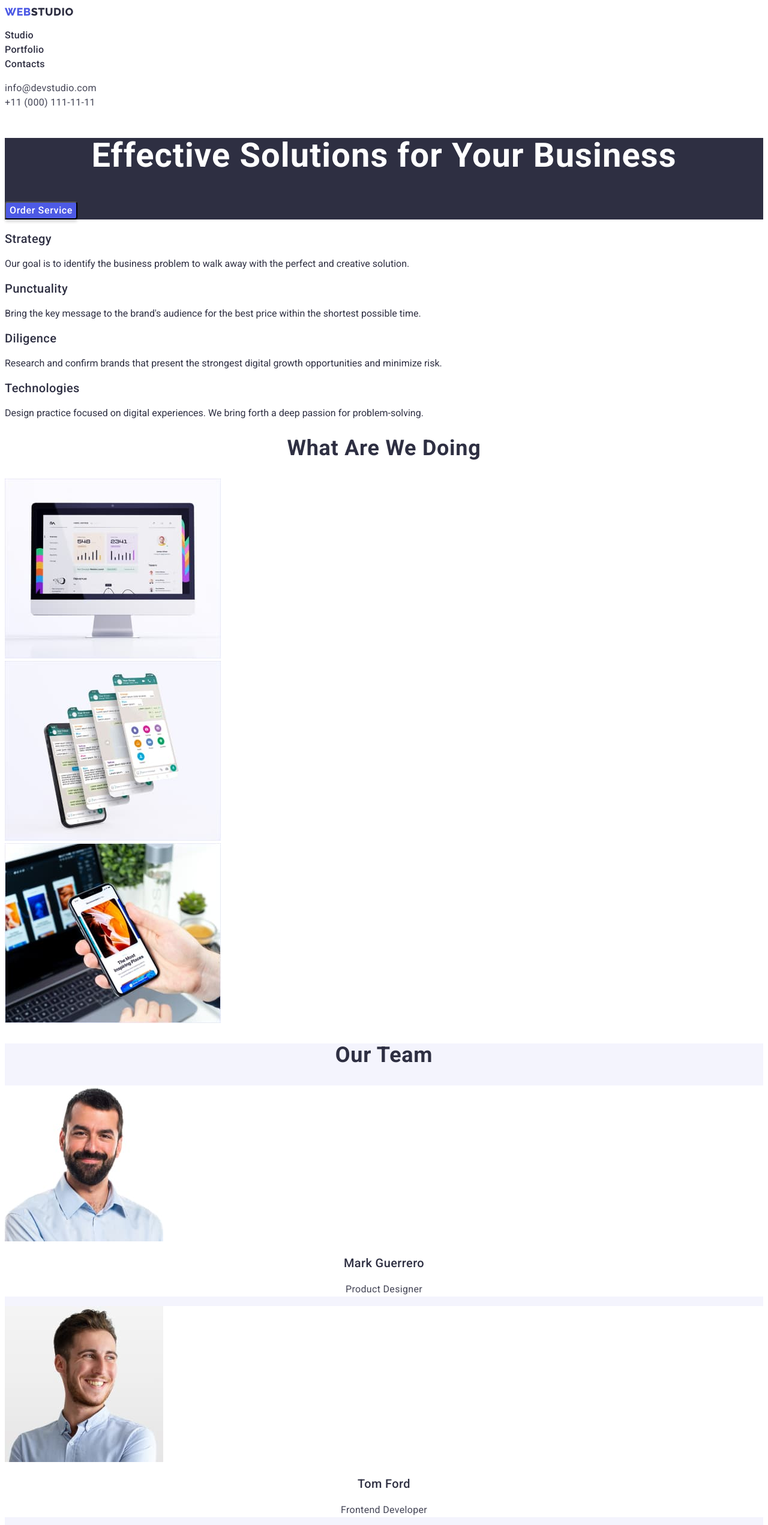
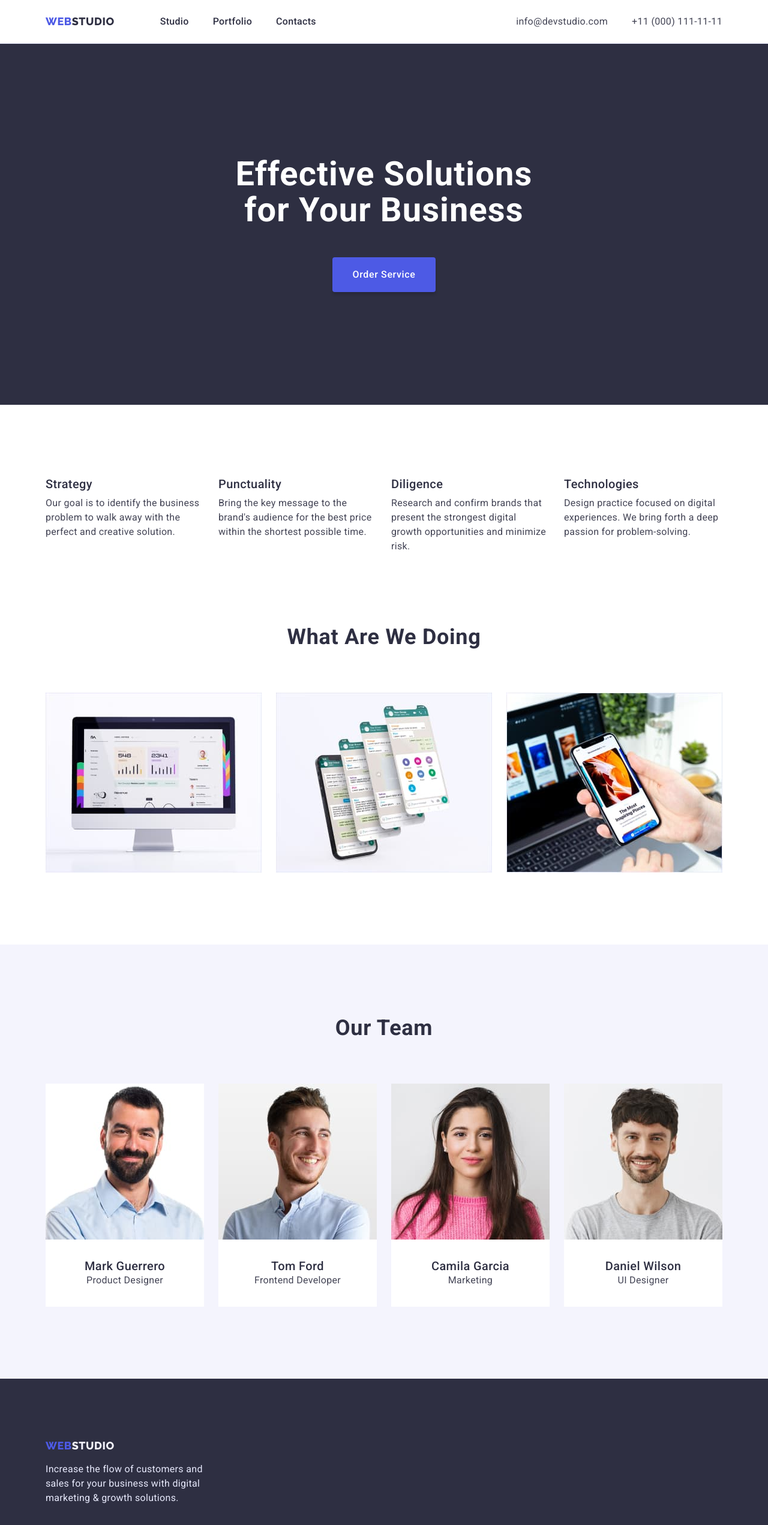
Before and after one commit to Oknehcvotil/goit-markup-hw-03, a plain HTML site: page index.html in a window 1280 px wide. Shown: the top 2543 px of the page at 60% size. Drawn offline with nearby package versions, Linux system fonts and the light colour scheme.

Commit message:
third hw
Finished all tasks

```diff
--- a/css/styles.css
+++ b/css/styles.css
@@ -13,6 +13,32 @@
   --success-message: #31d0aa;
   --active-color: #404bbf;
   --hero-button-background: #4d5ae5;
+  --padding-content: 0 15px;
+}
+
+/* BASIC */
+
+h1,
+h2,
+h3,
+p,
+ul {
+  margin: 0;
+  padding: 0;
+}
+
+img {
+  display: block;
+  max-width: 100%;
+}
+
+.bt {
+  border: 1px solid transparent;
+  cursor: pointer;
+}
+
+.section {
+  padding: 120px 0;
 }
 
 body {
@@ -21,9 +47,35 @@ body {
   background-color: #ffff;
 }
 
-/* STUDIO */
+.container {
+  max-width: 1158px;
+  width: 100%;
+  padding: var(--padding-content);
+  margin: 0 auto;
+}
+
+.text {
+  color: var(--text-color, black);
+  font-size: 16px;
+  line-height: 1.5;
+  letter-spacing: 0.02em;
+}
 
 /* HEAD */
+
+.head {
+  border-bottom: 1px solid var(--accent-color);
+}
+
+.head-container {
+  align-items: center;
+  display: flex;
+}
+
+.head-nav {
+  display: flex;
+  align-items: center;
+}
 
 .links {
   text-decoration: none;
@@ -38,18 +90,28 @@ body {
   line-height: 1.3;
   letter-spacing: 0.03em;
   text-transform: uppercase;
+  margin-right: 76px;
 }
 
 .logo-studio {
   color: var(--dark-grey, black);
 }
 
+.head-nav-list {
+  display: flex;
+}
+
 .list {
-  padding: 0;
   list-style: none;
 }
 
+.head-nav-item:not(:last-child) {
+  margin-right: 40px;
+}
+
 .head-nav-link {
+  display: block;
+  padding: 24px 0;
   font-weight: var(--font-medium);
   font-size: 16px;
   line-height: 1.5;
@@ -58,6 +120,15 @@ body {
 
 .adress {
   font-style: normal;
+  margin-left: auto;
+}
+
+.adress-list {
+  display: flex;
+}
+
+.adress-item:not(:last-child) {
+  margin-right: 40px;
 }
 
 .adress-link {
@@ -74,10 +145,20 @@ body {
   color: var(--active-color);
 }
 
+/* Webstudio */
 /* MAIN */
 
+/* HERO BLOCK */
 .hero-studio {
   background-color: var(--dark-grey, black);
+  padding: 188px 0;
+  text-align: center;
+}
+
+.hero-studio-title {
+  max-width: 496px;
+  width: 100%;
+  margin: 0 auto 48px;
 }
 
 .hero-studio-title,
@@ -94,21 +175,32 @@ body {
   display: none;
 }
 
-.bt {
-  cursor: pointer;
-}
-
-.hero-studio-bt,
-.hero-portfolio-bt {
+.hero-studio-bt {
+  padding: 16px 32px;
+  box-shadow: 0px 4px 4px rgba(0, 0, 0, 0.15);
+  border-radius: 4px;
+  background: var(--hero-button-background);
+  color: #ffffff;
   font-family: 'Roboto', sans-serif;
   font-weight: var(--font-medium);
-  background: var(--hero-button-background);
-  box-shadow: 0px 4px 4px rgba(0, 0, 0, 0.15);
-  border-radius: 4px;
   font-size: 16px;
   line-height: 1.5;
   letter-spacing: 0.04em;
-  color: #ffffff;
+}
+
+.hero-studio-bt:hover,
+.hero-studio-bt:focus {
+  background: var(--active-color);
+  box-shadow: 0px 3px 1px rgba(0, 0, 0, 0.1), 0px 2px 1px rgba(0, 0, 0, 0.08),
+    0px 2px 2px rgba(0, 0, 0, 0.12);
+  color: var(--white-color);
+}
+
+/* 2ND Block */
+
+.adventages-list {
+  display: flex;
+  gap: 24px;
 }
 
 .adventages-title,
@@ -121,12 +213,50 @@ body {
   text-transform: capitalize;
 }
 
+.adventages-item {
+  flex-basis: calc((100% - 72px) / 4);
+}
+
+.adventages-item-ttl {
+  margin-bottom: 8px;
+}
+
 .adventages-item-ttl,
 .team-list-title {
   font-weight: var(--font-medium);
   font-size: 20px;
   line-height: 1.2;
   letter-spacing: 0.02em;
+}
+
+/* 3D BLOCK */
+
+.projects-studio {
+  padding-top: 0;
+}
+
+.projects-studio-title {
+  margin-bottom: 72px;
+}
+
+.projects-studio-list {
+  display: flex;
+  justify-content: space-between;
+}
+
+/* 4D BLOCK */
+
+.team-title {
+  margin-bottom: 72px;
+}
+
+.team-list {
+  display: flex;
+  justify-content: space-between;
+}
+
+.team-list-content {
+  padding: 32px 16px;
 }
 
 .team-list-title {
@@ -137,14 +267,6 @@ body {
   text-align: center;
 }
 
-.txt,
-.project-subtitle {
-  color: var(--text-color, black);
-  font-size: 16px;
-  line-height: 1.5;
-  letter-spacing: 0.02em;
-}
-
 .team {
   background-color: var(--light-mode);
 }
@@ -153,25 +275,26 @@ body {
   background-color: var(--white-color);
 }
 
-/* FOOTER */
+/* PORTFOLIO */
 
-.footer {
-  background-color: var(--dark-grey);
+.portfolio-hero-section {
+  padding-top: 96px;
 }
 
-.footer-logo-studio {
-  color: var(--light-mode);
+.menu-portfolio-list {
+  display: flex;
+  justify-content: center;
+  margin: 0 auto 72px;
 }
 
-.footer-subtitle {
-  color: var(--accent-color);
+.menu-portfolio-item:not(:last-child) {
+  margin-right: 24px;
 }
 
-/* PORTFOLIO */
-
 .menu-portfolio-bt {
+  padding: 12px 24px;
   background: var(--light-mode);
-  border: 1px solid #e7e9fc;
+  border-color: var(--accent-color);
   color: var(--hero-button-background);
   border-radius: 4px;
   font-weight: var(--font-medium);
@@ -182,18 +305,55 @@ body {
 
 .menu-portfolio-bt-active,
 .menu-portfolio-bt:hover,
-.menu-portfolio-bt:focus,
-.hero-studio-bt:hover,
-.hero-studio-bt:focus {
+.menu-portfolio-bt:focus {
   background: var(--active-color);
+  border-color: var(--active-color);
   box-shadow: 0px 3px 1px rgba(0, 0, 0, 0.1), 0px 2px 1px rgba(0, 0, 0, 0.08),
     0px 2px 2px rgba(0, 0, 0, 0.12);
   color: var(--white-color);
 }
 
+.projects-list {
+  display: flex;
+  flex-wrap: wrap;
+  justify-content: space-between;
+  row-gap: 48px;
+}
+
+.project-item {
+  border: 1px solid #e7e9fc;
+}
+
+.project-item-content {
+  padding: 32px 16px;
+}
+
 .projects-title {
+  margin-bottom: 8px;
   font-weight: var(--font-medium);
   font-size: 20px;
   line-height: 1.2;
   letter-spacing: 0.02em;
 }
+
+/* FOOTER */
+
+.footer {
+  background-color: var(--dark-grey);
+  padding: 100px 0;
+}
+
+.footer-container .logo {
+  display: block;
+  margin: 0 0 16px;
+}
+
+.footer-logo-studio {
+  color: var(--light-mode);
+}
+
+.footer-subtitle {
+  max-width: 264px;
+  width: 100%;
+  color: var(--accent-color);
+}
--- a/index.html
+++ b/index.html
@@ -11,13 +11,18 @@
       href="https://fonts.googleapis.com/css2?family=Raleway:wght@800&family=Roboto:wght@400;500;700;900&display=swap"
       rel="stylesheet"
     />
+    <link
+      rel="stylesheet"
+      href="https://cdnjs.cloudflare.com/ajax/libs/modern-normalize/1.0.0/modern-normalize.min.css"
+    />
     <link rel="stylesheet" href="css/styles.css" />
   </head>
   <body>
     <!-- HEAD BLOCK -->
     <header class="head">
+      <div class="head-container container">
         <nav class="head-nav">
-        <a href="./index.html" class="logo footer-logo links"
+          <a href="./index.html" class="logo links"
             >Web<span class="logo-studio">Studio</span></a
           >
           <ul class="head-nav-list list">
@@ -58,25 +63,29 @@
             </li>
           </ul>
         </address>
+      </div>
     </header>
     <!-- MAIN BLOCK -->
     <main class="main">
       <!-- HERO BLOCK -->
-      <section class="hero hero-studio">
+      <section class="hero-studio">
+        <div class="container">
           <h1 class="hero-title hero-studio-title">
             Effective Solutions for Your Business
           </h1>
           <button class="hero-studio-bt bt" type="button">Order Service</button>
+        </div>
       </section>
       <!-- 2ND Block -->
-      <section class="adventages">
+      <section class="adventages section">
+        <div class="container">
           <h2 class="adventages-title">Adventages</h2>
           <ul class="adventages-list list">
             <li class="adventages-item">
               <h3 class="adventages-item-ttl">Strategy</h3>
               <p class="adventages-item-subtitle text">
-              Our goal is to identify the business problem to walk away with the
-              perfect and creative solution.
+                Our goal is to identify the business problem to walk away with
+                the perfect and creative solution.
               </p>
             </li>
             <li class="adventages-item">
@@ -101,9 +110,11 @@
               </p>
             </li>
           </ul>
+        </div>
       </section>
       <!-- 3D BLOCK -->
-      <section class="projects-studio">
+      <section class="projects-studio section">
+        <div class="container">
           <h2 class="projects-studio-title">What are we doing</h2>
           <ul class="projects-studio-list list">
             <li class="projects-studio-item">
@@ -134,9 +145,11 @@
               />
             </li>
           </ul>
+        </div>
       </section>
       <!-- 4D BLOCK -->
-      <section class="team">
+      <section class="team section">
+        <div class="container">
           <h2 class="team-title">Our Team</h2>
           <ul class="team-list list">
             <li class="team-item">
@@ -147,8 +160,10 @@
                 width="264"
                 height="260"
               />
+              <div class="team-list-content">
                 <h3 class="team-list-title">Mark Guerrero</h3>
-            <p class="team-list-subtitle txt">Product Designer</p>
+                <p class="team-list-subtitle text">Product Designer</p>
+              </div>
             </li>
             <li class="team-item">
               <img
@@ -158,8 +173,10 @@
                 width="264"
                 height="260"
               />
+              <div class="team-list-content">
                 <h3 class="team-list-title">Tom Ford</h3>
-            <p class="team-list-subtitle txt">Frontend Developer</p>
+                <p class="team-list-subtitle text">Frontend Developer</p>
+              </div>
             </li>
             <li class="team-item">
               <img
@@ -169,8 +186,10 @@
                 width="264"
                 height="260"
               />
+              <div class="team-list-content">
                 <h3 class="team-list-title">Camila Garcia</h3>
-            <p class="team-list-subtitle txt">Marketing</p>
+                <p class="team-list-subtitle text">Marketing</p>
+              </div>
             </li>
             <li class="team-item">
               <img
@@ -180,21 +199,26 @@
                 width="264"
                 height="260"
               />
+              <div class="team-list-content">
                 <h3 class="team-list-title">Daniel Wilson</h3>
-            <p class="team-list-subtitle txt">UI Designer</p>
+                <p class="team-list-subtitle text">UI Designer</p>
+              </div>
             </li>
           </ul>
+        </div>
       </section>
     </main>
     <!-- FOOTER -->
     <footer class="footer">
-      <a href="./index.html" class="logo logo links"
+      <div class="footer-container container">
+        <a href="./index.html" class="logo links"
           >Web<span class="footer-logo-studio">Studio</span></a
         >
-      <p class="footer-subtitle txt">
-        Increase the flow of customers and sales for your business with digital
-        marketing & growth solutions.
+        <p class="footer-subtitle text">
+          Increase the flow of customers and sales for your business with
+          digital marketing & growth solutions.
         </p>
+      </div>
     </footer>
   </body>
 </html>
```
Also changed, not shown: portfolio.html (+34 -8 lines). Lines whose indentation alone changed are shown as unchanged.
